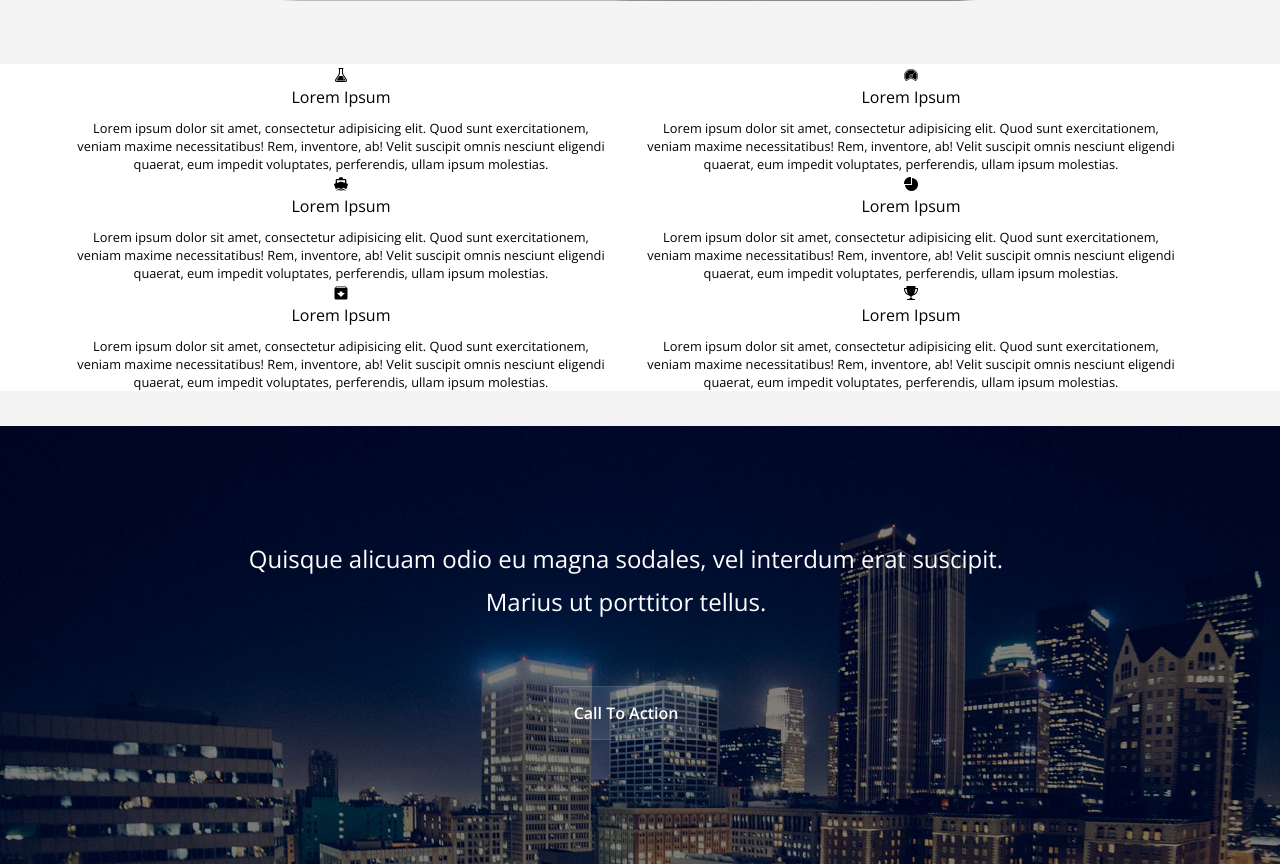
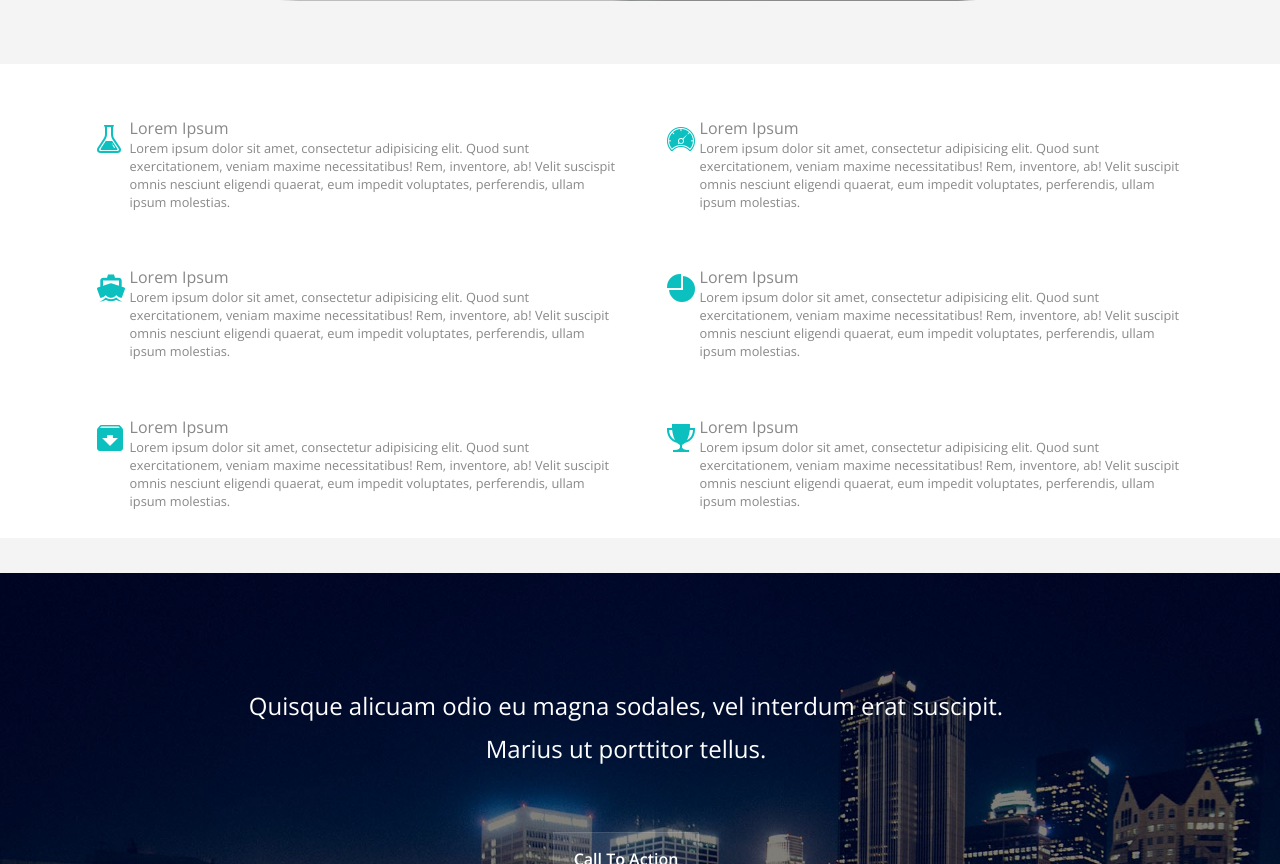
Before and after one commit to aguzro/prime-themes, a plain HTML site: page index.html in a window 1280 px wide. Shown: the part 1511-2375 px from the top of the page. Drawn offline with nearby package versions, Linux system fonts and the light colour scheme; files whose address does not match are found by name.

Commit message:
Agregamos 2da seccion de iconos en HTML y CSS

```diff
--- a/css/main.css
+++ b/css/main.css
@@ -53,7 +53,7 @@ header a:hover {
 .seccionIconos i {
 	font-size: 3em;
 }
-.seccionIconos h4, .seccionIconos2 h4 {
+.seccionIconos h4 {
 	font-weight: 500;
 	padding-bottom: 2%;
 }
@@ -77,9 +77,26 @@ header a:hover {
 	width: 100%;
 }
 
-
-
-
+/* Seccion Pre Portafolio */
+.seccionIconos2 {
+	margin-top: 2%;
+}
+.seccionIconos2 h4 {
+	font-weight: 400;
+}
+.seccionIconos2 i {
+	font-size: 2em;
+	position: absolute;
+}
+.cont1ico {
+	width: 100%;
+	margin: 5%;
+}
+.cont2ico {
+	width: 90%;
+	display: inline-block;
+	margin-left: 6%;
+}
 
 
 
--- a/index.html
+++ b/index.html
@@ -116,21 +116,21 @@
 </section>
 
 <section class="seccionIconos2"><!--BLANCO-->
-	<div class="container">
+	<div class="container text-gray">
 		<div class="row">
 			<div class="col-6">
-				<div>
-					<i class="ion-erlenmeyer-flask"></i>
-					<div>
+				<div class="cont1ico w-100 text-left">
+					<i class="ion-erlenmeyer-flask active"></i>
+					<div class="cont2ico">
 						<h4>Lorem Ipsum</h4>
-						<p>Lorem ipsum dolor sit amet, consectetur adipisicing elit. Quod sunt exercitationem, veniam maxime necessitatibus! Rem, inventore, ab! Velit suscipit omnis nesciunt eligendi quaerat, eum impedit voluptates, perferendis, ullam ipsum molestias.</p>
+						<p>Lorem ipsum dolor sit amet, consectetur adipisicing elit. Quod sunt exercitationem, veniam maxime necessitatibus! Rem, inventore, ab! Velit suscispit omnis nesciunt eligendi quaerat, eum impedit voluptates, perferendis, ullam ipsum molestias.</p>
 					</div>
 				</div>
 			</div>
 			<div class="col-6">
-				<div>
-					<i class="ion-ios-speedometer"></i>
-					<div>
+				<div class="cont1ico w-100 text-left">
+					<i class="ion-ios-speedometer  active"></i>
+					<div class="cont2ico">
 						<h4>Lorem Ipsum</h4>
 						<p>Lorem ipsum dolor sit amet, 	consectetur adipisicing elit. Quod sunt exercitationem, veniam maxime necessitatibus! Rem, inventore, ab! Velit suscipit omnis nesciunt eligendi quaerat, eum impedit voluptates, perferendis, ullam ipsum molestias.</p>
 					</div>
@@ -139,18 +139,18 @@
 		</div>
 		<div class="row">
 			<div class="col-6">
-				<div>
-					<i class="ion-android-boat"></i>
-					<div>
+				<div class="cont1ico w-100 text-left">
+					<i class="ion-android-boat  active"></i>
+					<div class="cont2ico">
 						<h4>Lorem Ipsum</h4>
 						<p>Lorem ipsum dolor sit amet, consectetur adipisicing elit. Quod sunt exercitationem, veniam maxime necessitatibus! Rem, inventore, ab! Velit suscipit omnis nesciunt eligendi quaerat, eum impedit voluptates, perferendis, ullam ipsum molestias.</p>
 					</div>
 				</div>
 			</div>
 			<div class="col-6">
-				<div>
-					<i class="ion-pie-graph"></i>
-					<div>
+				<div class="cont1ico w-100 text-left">
+					<i class="ion-pie-graph active"></i>
+					<div class="cont2ico">
 						<h4>Lorem Ipsum</h4>
 						<p>Lorem ipsum dolor sit amet, consectetur adipisicing elit. Quod sunt exercitationem, veniam maxime necessitatibus! Rem, inventore, ab! Velit suscipit omnis nesciunt eligendi quaerat, eum impedit voluptates, perferendis, ullam ipsum molestias.</p>
 					</div>
@@ -159,18 +159,18 @@
 		</div>
 		<div class="row">
 			<div class="col-6">
-				<div>
-					<i class="ion-android-archive"></i>
-					<div>
+				<div class="cont1ico w-100 text-left">
+					<i class="ion-android-archive active"></i>
+					<div class="cont2ico">
 						<h4>Lorem Ipsum</h4>
 						<p>Lorem ipsum dolor sit amet, consectetur adipisicing elit. Quod sunt exercitationem, veniam maxime necessitatibus! Rem, inventore, ab! Velit suscipit omnis nesciunt eligendi quaerat, eum impedit voluptates, perferendis, ullam ipsum molestias.</p>
 					</div>
 				</div>
 			</div>
 			<div class="col-6">
-				<div>
-					<i class="ion-trophy"></i>
-					<div>
+				<div class="cont1ico w-100 text-left">
+					<i class="ion-trophy active"></i>
+					<div class="cont2ico">
 						<h4>Lorem Ipsum</h4>
 						<p>Lorem ipsum dolor sit amet, consectetur adipisicing elit. Quod sunt exercitationem, veniam maxime necessitatibus! Rem, inventore, ab! Velit suscipit omnis nesciunt eligendi quaerat, eum impedit voluptates, perferendis, ullam ipsum molestias.</p>
 					</div>
```
